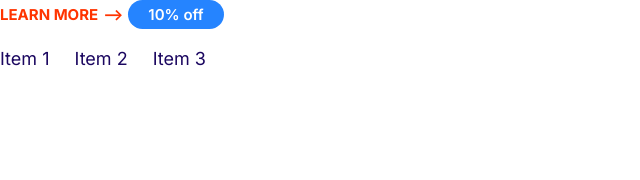
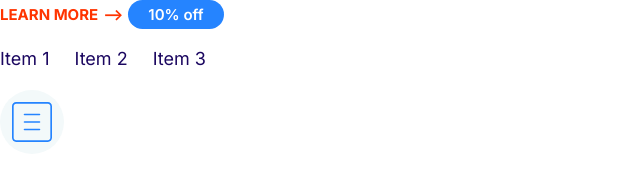
Before and after one commit to Khaled-AlKhateeb/Webycob, a plain HTML site: page index.html in a window 1280 px wide. Shown: the full height of the page, 0-640 px from the left. Drawn offline with Linux system fonts and the light colour scheme.

Commit message:
Build icons components

```diff
--- a/css/styles.css
+++ b/css/styles.css
@@ -144,3 +144,23 @@ a {
         padding-left: 0;
     }
 }
+
+/* Icons */
+.icon {
+    width: 40px;
+    height: 40px;
+}
+
+.icon--primary {
+    fill: var(--color-primary);
+}
+
+.icon-container {
+    align-items: center;
+    background: #f3f9fa;
+    border-radius: 50%;
+    display: inline-flex;
+    height: 64px;
+    justify-content: center;
+    width: 64px;
+}
--- a/index.html
+++ b/index.html
@@ -18,5 +18,10 @@
         <li class="list__item">Item 2</li>
         <li class="list__item">Item 3</li>
     </ul>
+    <span class="icon-container">
+        <svg class="icon icon--primary">
+            <use xlink:href="images/sprite.svg#menu"></use>
+        </svg>
+    </span>
 </body>
 </html>
```
Also changed, not shown: components/icons.html (added, +5 -0 lines), images/sprite.svg (added), images/tick.svg (deleted).
